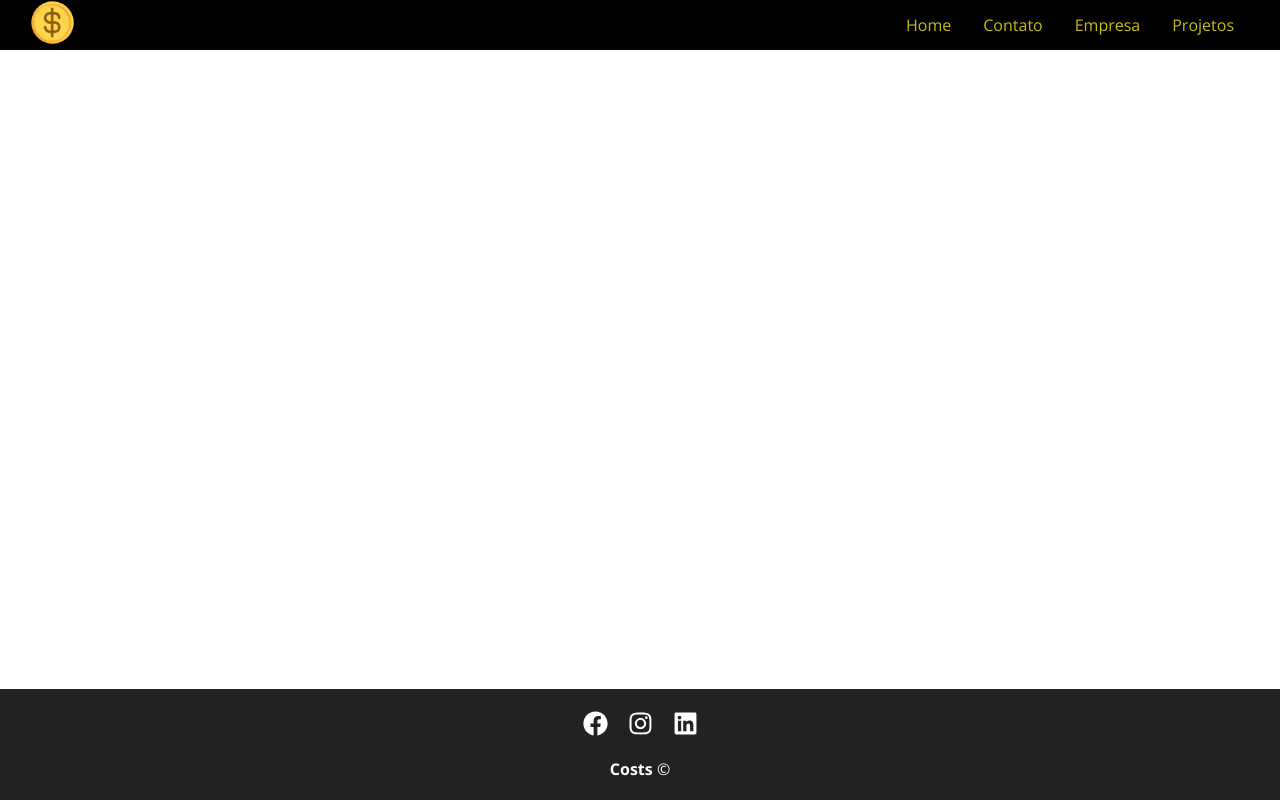
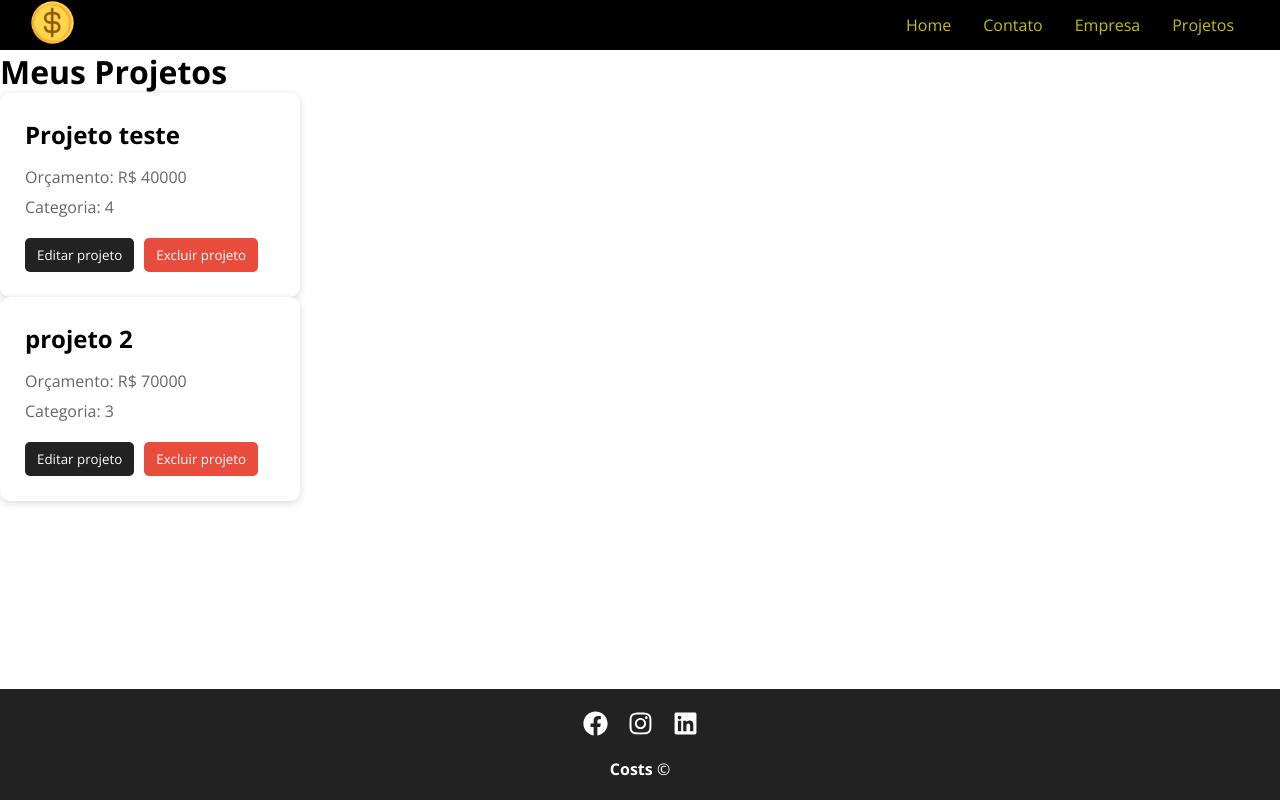
Before and after one commit to lucasf-alv/CostsProject, a React (Create React App) app in the folder frontend/: page /projects in a window 1280 px wide. Built offline with nearby package versions, Linux system fonts and the light colour scheme; data requests are answered from the project's data file; a web font is replaced by a local one.

Commit message:
Criação dos cards do projeto e estruturação da página meusprojetos

```diff
--- a/frontend/db.json
+++ b/frontend/db.json
@@ -5,6 +5,12 @@
       "budget": 40000,
       "category": "4",
       "id": "-yIa6g0pyWo"
+    },
+    {
+      "name": "projeto 2",
+      "budget": 70000,
+      "category": "3",
+      "id": "fk8Cl3FgYWs"
     }
   ],
   "categories": [
--- a/frontend/src/App.js
+++ b/frontend/src/App.js
@@ -23,7 +23,7 @@ function App() {
             <Route path="/" element={<Home />} />
             <Route path="/contact" element={<Contact />} />
             <Route path="/company" element={<Company />} />
-            <Route path="/project" element={<Project />} />
+            <Route path="/projects" element={<Project />} />
           </Routes>
         </main>
 
--- a/frontend/src/components/layout/NavBar.js
+++ b/frontend/src/components/layout/NavBar.js
@@ -21,7 +21,7 @@ export default function NavBar() {
           Empresa
         </Link>
 
-        <Link to="/project" className={styles.link}>
+        <Link to="/projects" className={styles.link}>
           Projetos
         </Link>
       </div>
--- /dev/null
+++ b/frontend/src/components/layout/ProjectCard.js
@@ -0,0 +1,19 @@
+import styles from "./ProjectCard.module.css";
+
+export default function ProjectCard({ project }) {
+  return (
+    <div className={styles.card}>
+      <h2>{project.name}</h2>
+
+      <p>Orçamento: R$ {project.budget}</p>
+
+      <p>Categoria: {project.category}</p>
+
+      <div className={styles.actions}>
+        <button className={styles.editButton}>Editar projeto</button>
+
+        <button className={styles.deleteButton}>Excluir projeto</button>
+      </div>
+    </div>
+  );
+}
--- /dev/null
+++ b/frontend/src/components/layout/ProjectCard.module.css
@@ -0,0 +1,62 @@
+.card {
+  width: 300px;
+
+  padding: 25px;
+
+  background-color: white;
+
+  border-radius: 10px;
+
+  box-shadow: 0 2px 8px rgba(0, 0, 0, 0.15);
+
+  box-sizing: border-box;
+}
+
+.card h2 {
+  margin-bottom: 15px;
+}
+
+.card p {
+  margin: 8px 0;
+
+  color: #666;
+}
+
+.actions {
+  display: flex;
+
+  gap: 10px;
+
+  margin-top: 20px;
+}
+
+.editButton,
+.deleteButton {
+  padding: 8px 12px;
+
+  border: none;
+
+  border-radius: 5px;
+
+  cursor: pointer;
+}
+
+.editButton {
+  background-color: #222;
+
+  color: white;
+}
+
+.editButton:hover {
+  color: #ffbb33;
+}
+
+.deleteButton {
+  background-color: #e74c3c;
+
+  color: white;
+}
+
+.deleteButton:hover {
+  background-color: #c0392b;
+}
--- a/frontend/src/components/modals/ModalCreateProject.js
+++ b/frontend/src/components/modals/ModalCreateProject.js
@@ -11,6 +11,8 @@ export default function ModalCreateProject({ setModal }) {
   const [name, setName] = useState("");
   const [budget, setBudget] = useState("");
   const [category, setCategory] = useState("");
+
+  const [success, setSuccess] = useState(false);
 
   async function handleSubmit(event) {
     event.preventDefault();
@@ -32,8 +34,12 @@ export default function ModalCreateProject({ setModal }) {
     });
 
     if (response.ok) {
+      setSuccess(true);
+
+      setTimeout(() => {
         setModal(false);
         navigate("/projects");
+      }, 2000);
     }
   }
 
@@ -49,7 +55,12 @@ export default function ModalCreateProject({ setModal }) {
   return (
     <div className={styles.overlay}>
       <div className={styles.modal}>
-        <button className={styles.closeButton} onClick={() => setModal(false)}>
+        {!success ? (
+          <>
+            <button
+              className={styles.closeButton}
+              onClick={() => setModal(false)}
+            >
               ×
             </button>
 
@@ -92,6 +103,16 @@ export default function ModalCreateProject({ setModal }) {
                 Criar Projeto
               </button>
             </form>
+          </>
+        ) : (
+          <div className={styles.success}>
+            <div className={styles.successIcon}>✓</div>
+
+            <h2>Projeto criado com sucesso!</h2>
+
+            <p>Seu projeto foi cadastrado.</p>
+          </div>
+        )}
       </div>
     </div>
   );
--- a/frontend/src/components/modals/ModalCreateProject.module.css
+++ b/frontend/src/components/modals/ModalCreateProject.module.css
@@ -130,3 +130,40 @@
 
   background-color: #111;
 }
+.success {
+  display: flex;
+  flex-direction: column;
+  align-items: center;
+  justify-content: center;
+
+  text-align: center;
+
+  min-height: 250px;
+}
+
+.successIcon {
+  width: 60px;
+  height: 60px;
+
+  display: flex;
+  align-items: center;
+  justify-content: center;
+
+  margin-bottom: 20px;
+
+  border-radius: 50%;
+
+  background-color: #4caf50;
+  color: white;
+
+  font-size: 35px;
+  font-weight: bold;
+}
+
+.success h2 {
+  margin-bottom: 10px;
+}
+
+.success p {
+  color: #7b7b7b;
+}
--- a/frontend/src/components/pages/Project.js
+++ b/frontend/src/components/pages/Project.js
@@ -1,3 +1,28 @@
-export default function Project() {
-  return <h1>NewProject</h1>;
+import { useEffect, useState } from "react";
+
+import ProjectCard from "../layout/ProjectCard";
+
+export default function Projects() {
+  const [projects, setProjects] = useState([]);
+
+  useEffect(() => {
+    fetch("http://localhost:5000/projects")
+      .then((resp) => resp.json())
+      .then((data) => {
+        setProjects(data);
+      })
+      .catch((err) => console.log(err));
+  }, []);
+
+  return (
+    <div>
+      <h1>Meus Projetos</h1>
+
+      <div>
+        {projects.map((project) => (
+          <ProjectCard key={project.id} project={project} />
+        ))}
+      </div>
+    </div>
+  );
 }
```
Lines whose indentation alone changed are shown as unchanged.
